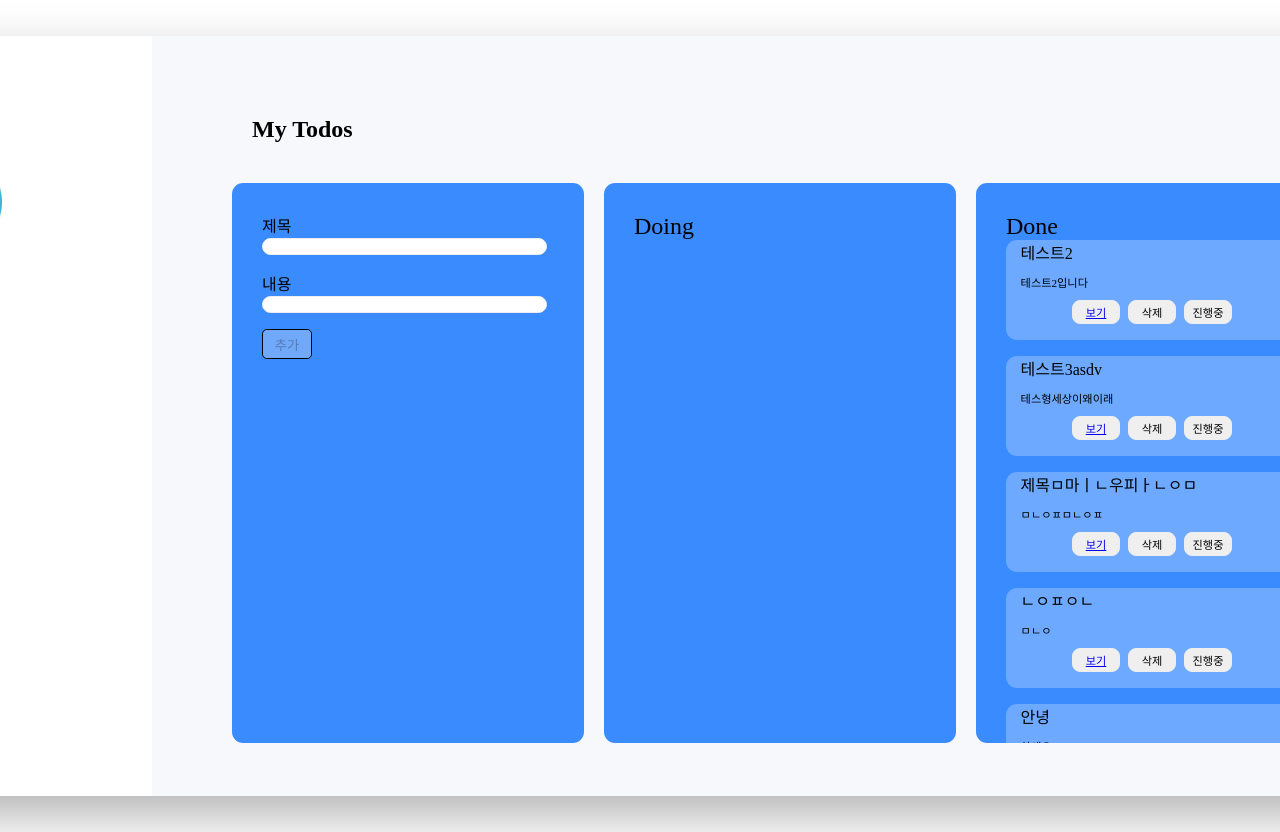
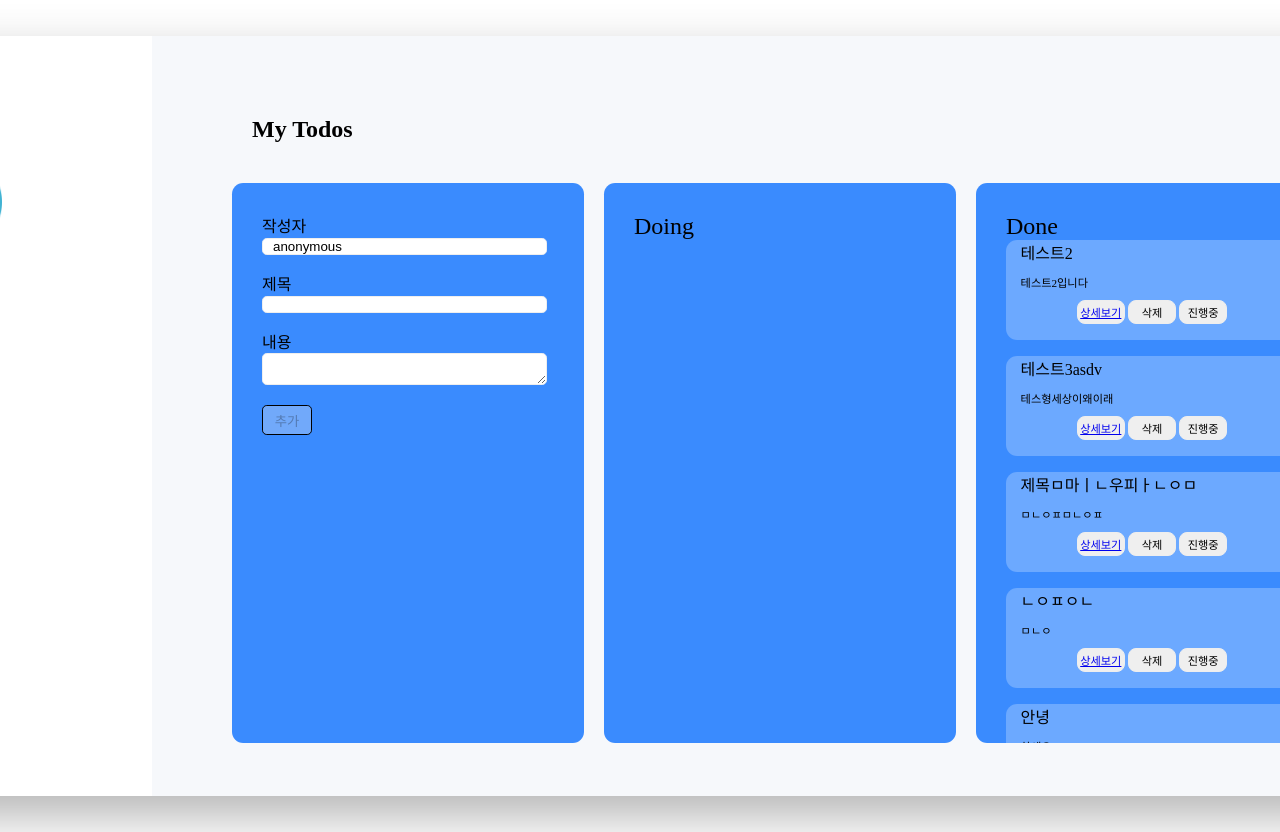
Before and after one commit to jeLee94/6candoit, a React (Create React App) app: page / in a window 1280 px wide. Shown: the top 832 px of the page. Built offline with nearby package versions, Linux system fonts and the light colour scheme; data requests are answered from the project's data file.

Commit message:
[design]content의 input을 textarea로 변경

```diff
--- a/src/components/Layout/Container/PostContainer.jsx
+++ b/src/components/Layout/Container/PostContainer.jsx
@@ -15,30 +15,17 @@ import * as S from './PostContainerStyle';
 // } from '../../redux/modules/comments';
 
 const PostContainer = ({ post }) => {
-  // console.log(post);
   const dispatch = useDispatch();
-  // const navigate = useNavigate();
-  // const unawareValue = useSelector((state) => state.posts.posts);
-  // console.log('store값', unawareValue);
-  // const { comments } = useSelector((state) => state.comments);
 
   const DeletePost = () => {
-    // dispatch(__deleteAllComment(post.id));
     dispatch(__deletePost(post.id));
   };
 
   const togglePostHandler = () => {
     // event.preventDefault();
-    // dispatch(__toggleStatusPost(post.id));
     dispatch(__togglePost(post));
     // console.log(dispatch(togglePost(post.id))); //동기적 기능 구현완료
   };
-
-  // const EditPost = () => {
-  //   navigate('/editform', {
-  //     state: post,
-  //   });
-  // };
 
   return (
     <S.CommentWrap>
@@ -47,7 +34,7 @@ const PostContainer = ({ post }) => {
         <S.ContentWrap>{post.content}</S.ContentWrap>
         <S.ButtonWrap>
           <S.CusttomButton>
-            <Link to={`/${post.id}`}>보기</Link>
+            <Link to={`/${post.id}`}>상세보기</Link>
           </S.CusttomButton>
           <S.CusttomButton onClick={DeletePost}>삭제</S.CusttomButton>
           <S.CusttomButton onClick={togglePostHandler}>
--- a/src/components/Layout/Container/PostContainerStyle.js
+++ b/src/components/Layout/Container/PostContainerStyle.js
@@ -39,7 +39,7 @@ export const ContentWrap = styled.div`
 export const ButtonWrap = styled.div`
   display: flex;
   flex-direction: row;
-  gap: 0.5rem;
+  gap: 0.2rem;
 `;
 
 export const CusttomButton = styled.button`
--- a/src/components/Layout/Container/PostsContainer.jsx
+++ b/src/components/Layout/Container/PostsContainer.jsx
@@ -9,6 +9,7 @@ import * as S from './PostsContainerStyle';
 
 const PostsContainer = () => {
   const dispatch = useDispatch();
+  const [user, setUser] = useState('anonymous');
   const [title, setTitle] = useState('');
   const [content, setContent] = useState('');
   // const [isDone, setIsDone] = useState('');
@@ -43,6 +44,17 @@ const PostsContainer = () => {
       <S.AddWrap>
         <S.Form onSubmit={onSubmitHandler}>
           <label>
+            작성자
+            <S.UserInput
+              className='user-name'
+              type='text'
+              value={user}
+              onChange={(e) => {
+                setUser(e.target.value);
+              }}
+            />
+          </label>
+          <label>
             제목
             <S.TitleInput
               className='title'
@@ -61,7 +73,7 @@ const PostsContainer = () => {
               onChange={(e) => {
                 setContent(e.target.value);
               }}
-            />
+            ></S.ContentInput>
           </label>
           <S.AddTodoBtn
             disabled={title === '' || content === '' ? true : false}
--- a/src/components/Layout/Container/PostsContainerStyle.js
+++ b/src/components/Layout/Container/PostsContainerStyle.js
@@ -12,18 +12,26 @@ export const Form = styled.form`
   gap: 1rem;
 `;
 
-export const TitleInput = styled.input`
+export const UserInput = styled.input`
   border: 1px solid #eee;
   width: 100%;
-  border-radius: 12px;
+  border-radius: 0.3rem;
   outline: none;
   padding: 0 10px;
 `;
 
-export const ContentInput = styled.input`
+export const TitleInput = styled.input`
   border: 1px solid #eee;
   width: 100%;
-  border-radius: 12px;
+  border-radius: 0.3rem;
+  outline: none;
+  padding: 0 10px;
+`;
+
+export const ContentInput = styled.textarea`
+  border: 1px solid #eee;
+  width: 100%;
+  border-radius: 0.3rem;
   outline: none;
   padding: 0 10px;
 `;
--- a/src/pages/DetailPage/DetailPage.jsx
+++ b/src/pages/DetailPage/DetailPage.jsx
@@ -27,9 +27,8 @@ const DetailPage = () => {
   const [commentWindow, setCommentWindow] = useState(false);
   const [comment, setComment] = useState('');
 
-  console.log('post: ', post);
-  console.log('title:', title, 'content:', content);
-  // console.log('post', post);
+  // console.log('post: ', post);
+  // console.log('title:', title, 'content:', content);
   const DeletePost = () => {
     dispatch(__deletePost(post.id));
     navigate('/');
@@ -101,12 +100,12 @@ const DetailPage = () => {
           <S.ContentSection>
             {edit ? (
               <form id='editInput' onSubmit={updateTodoHandler}>
-                <input
+                <textarea
                   id='content-input2'
                   value={content}
                   placeholder='내용을 입력해주세요'
                   onChange={changeContent}
-                />
+                ></textarea>
               </form>
             ) : (
               post?.content
```
